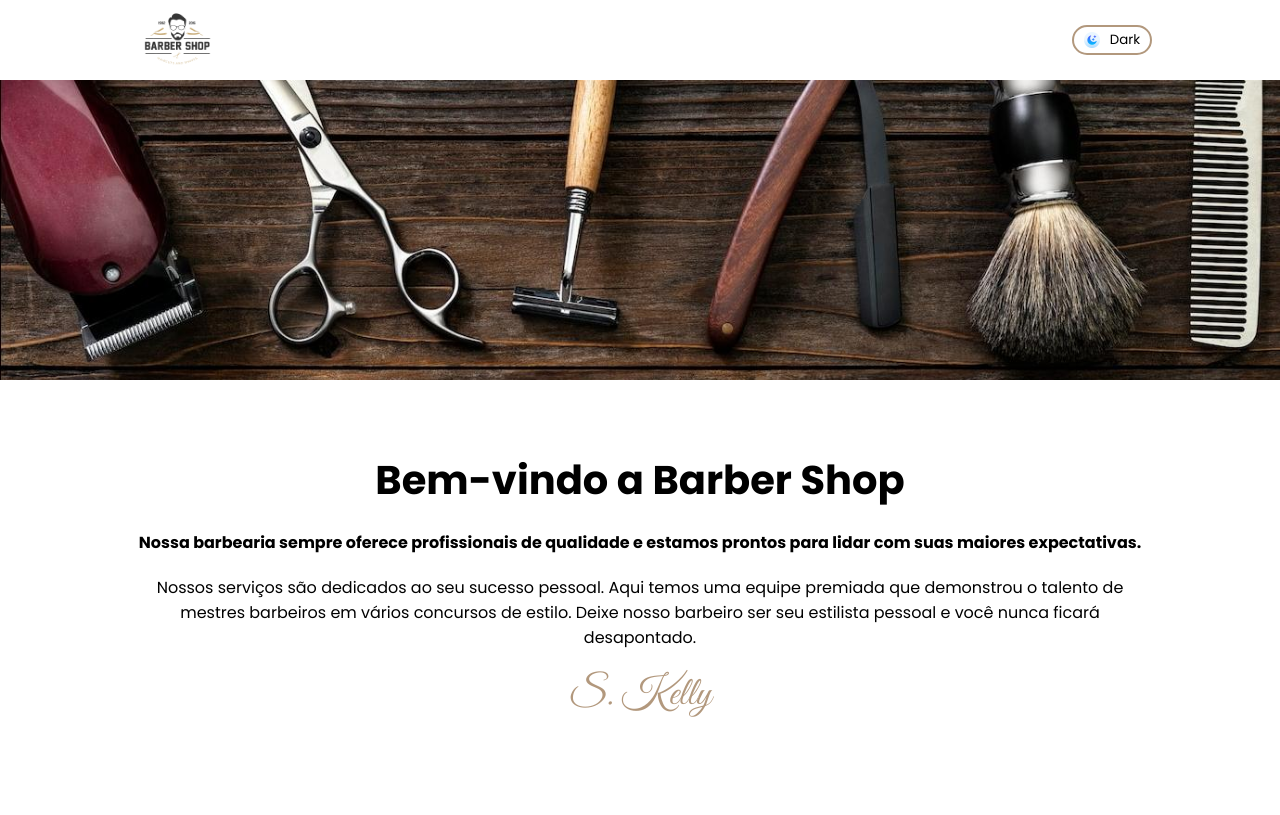
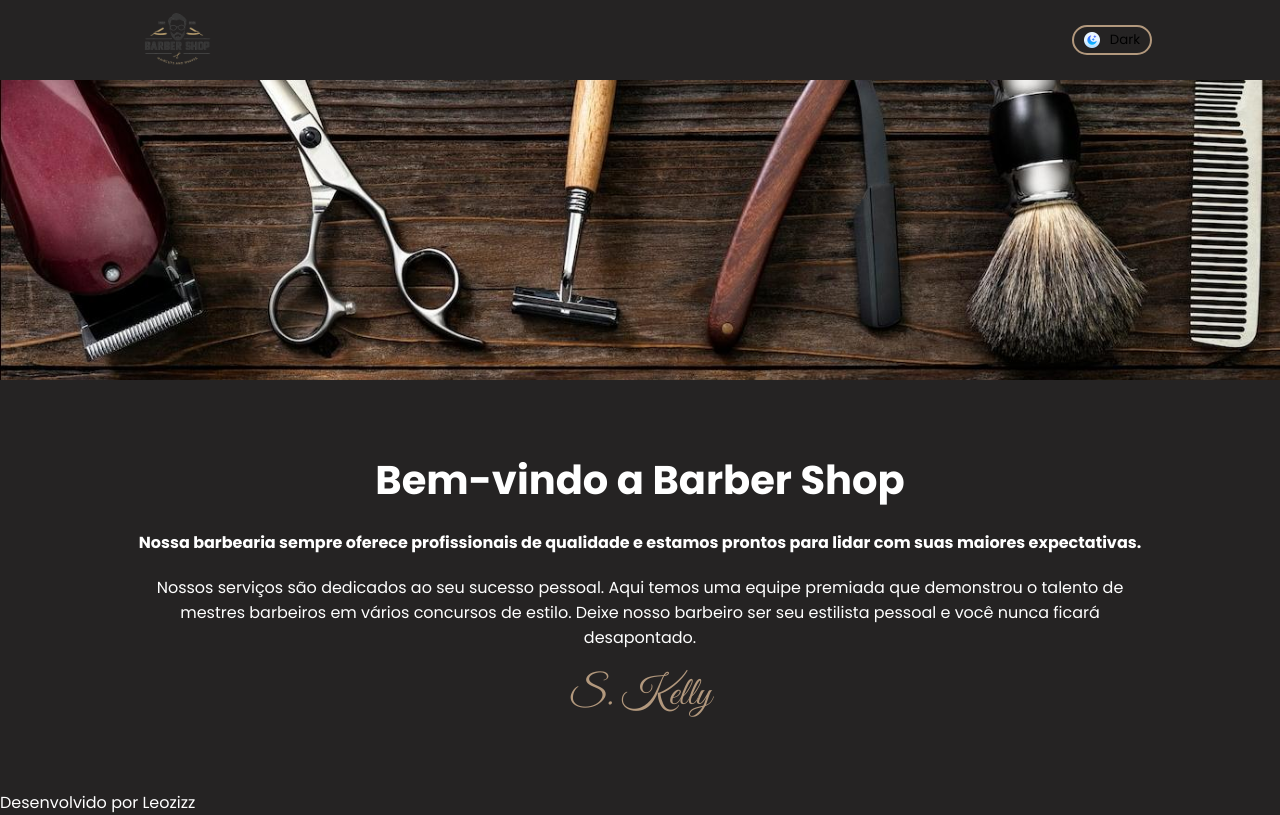
Before and after one commit to leozizz/barbearia-react-ladingpage, a React (Create React App) app: page / in a window 1280 px wide. Built offline with nearby package versions, Linux system fonts and the light colour scheme.

Commit message:
Aplicando tema escuro e ajustes na estrutura

```diff
--- a/src/LandingPage/index.css
+++ b/src/LandingPage/index.css
@@ -3,8 +3,13 @@
     color: #000;
 }
 
+.modo-escuro {
+    background-color: #252323;
+    color: #fff;
+}
+
 .header {
-    width: 100vw;
+    max-width: 100vw;
     height: 10vh;
     display: flex;
 }
--- a/src/LandingPage/index.js
+++ b/src/LandingPage/index.js
@@ -3,7 +3,7 @@ import './index.css'
 
 export default function LandingPage() {
     return (
-        <div className="modo-claro">
+        <div className="modo-escuro">
             <header className="header">
                 <div className="header-container limitar-largura">
                     <img className="logo" src="./assets/img/barbearia-logo.png" alt="logo"/>
@@ -17,10 +17,14 @@ export default function LandingPage() {
                 <div className="limitar-largura">
                     <h1>Bem-vindo a Barber Shop</h1>
                     <p>Nossa barbearia sempre oferece profissionais de qualidade e estamos prontos para lidar com suas maiores expectativas.</p>
+
                     <p>Nossos serviços são dedicados ao seu sucesso pessoal. Aqui temos uma equipe premiada que demonstrou o talento de mestres barbeiros em vários concursos de estilo. Deixe nosso barbeiro ser seu estilista pessoal e você nunca ficará desapontado.</p>
+
                     <p className="assinatura">S. Kelly</p>
                 </div>
             </section>
+
+            <footer>Desenvolvido por Leozizz</footer>
         </div>
     )
 }
```
Also changed, not shown: public/index.html (+0 -13 lines).
